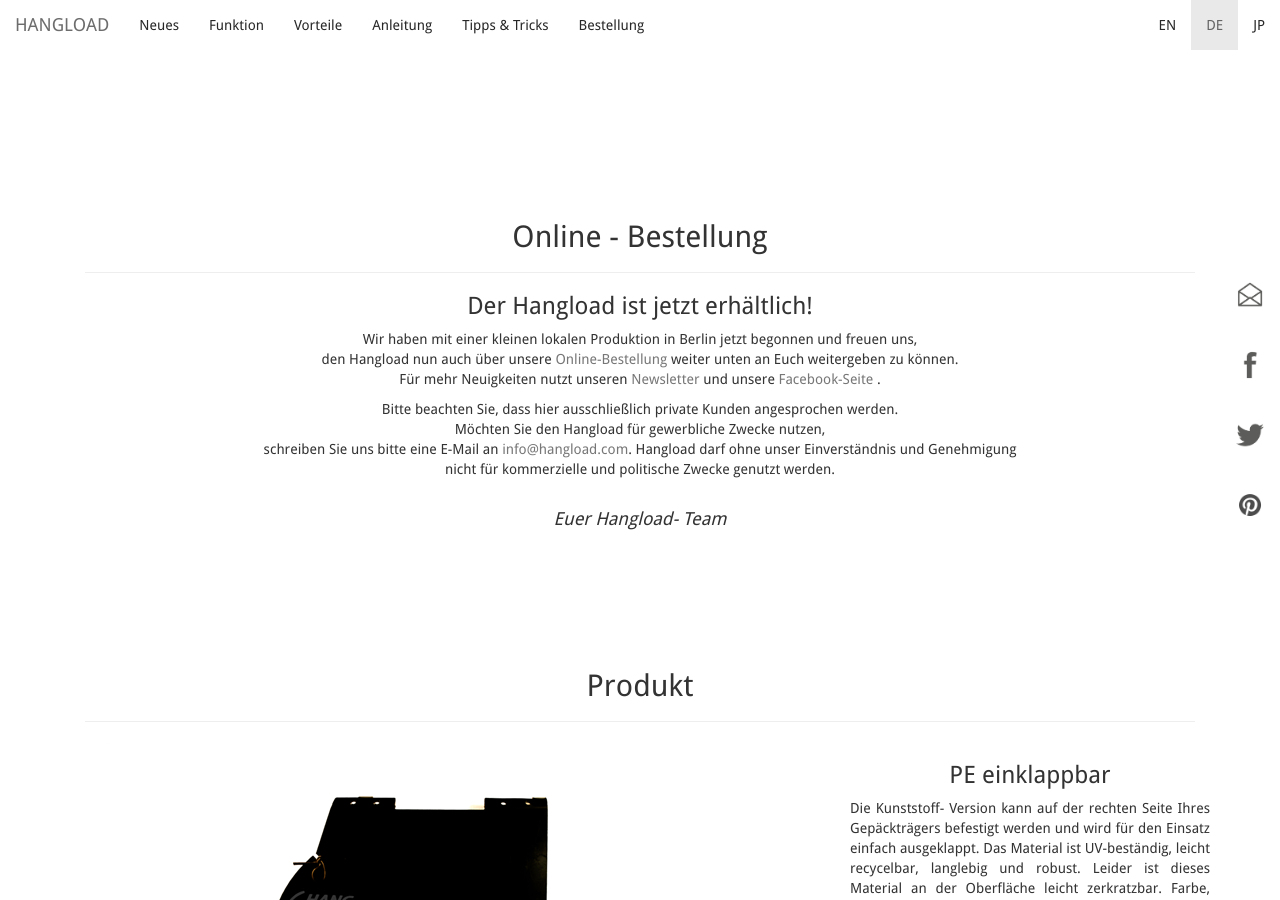
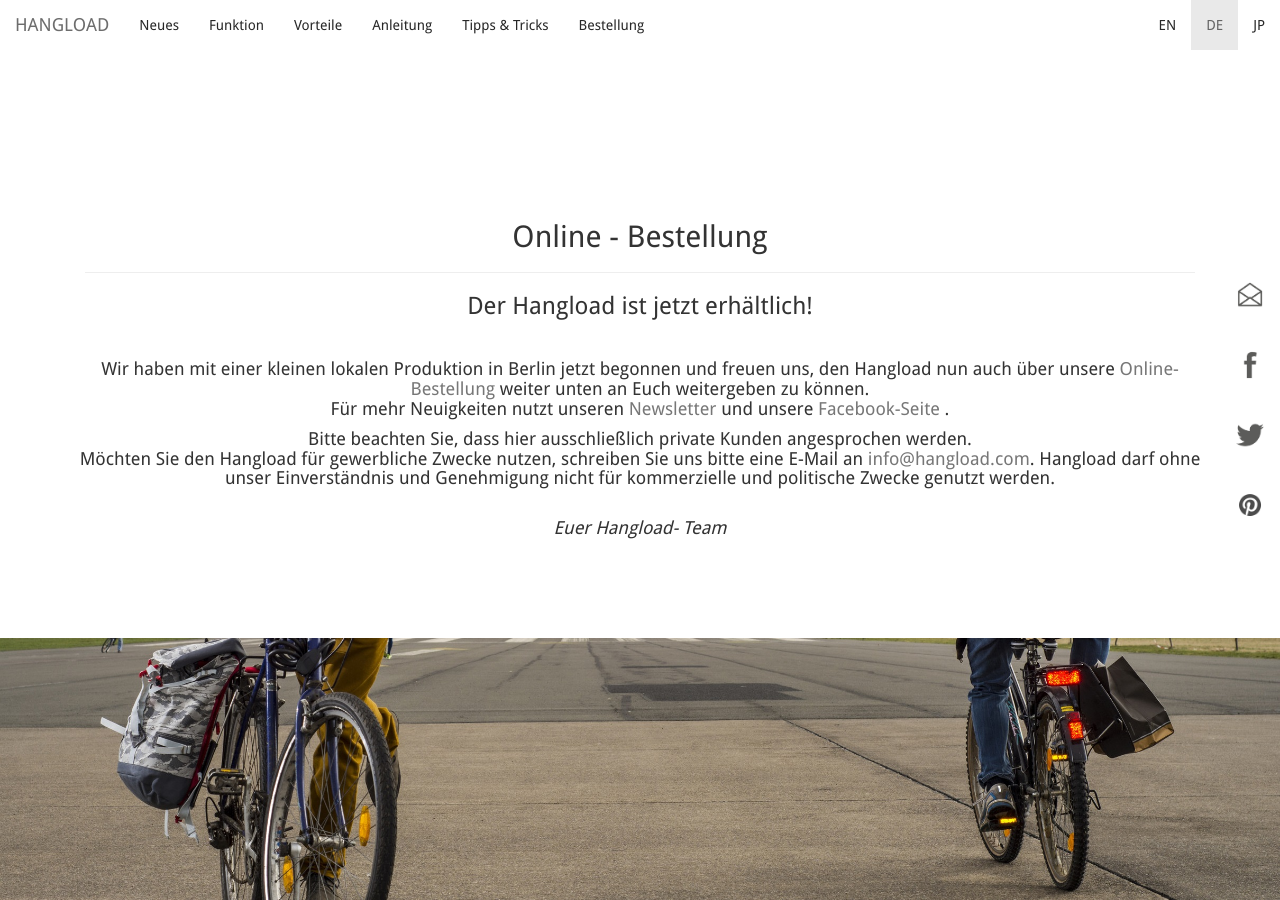
Before and after one commit to bodokaiser/hangload.com, a Jekyll site: the page built from de/webshop/index.html, in a window 1280 px wide and 900 px high. Built offline with Jekyll 4.4.1, drawn with Linux system fonts in a browser that asks for light colours; nearby versions of some CDN libraries; library files that are not in the unit come from our copies; Markdown is read by kramdown in place of the engine named in the settings.

Commit message:
Update index.html

```diff
--- a/de/webshop/index.html
+++ b/de/webshop/index.html
@@ -156,24 +156,29 @@
         <h2 class="text-center">Online - Bestellung</h2>
       </div>
     </div>
-    <h3 class="text-center">Der Hangload ist jetzt erhältlich! </h3>
-<p class="text-center">
-Wir haben mit einer kleinen lokalen Produktion in Berlin jetzt begonnen und freuen uns, <br>
+    <h3 class="text-center">Der Hangload ist jetzt erhältlich! </h3> <br>
+<h4 class="text-center">
+Wir haben mit einer kleinen lokalen Produktion in Berlin jetzt begonnen und freuen uns,
 den Hangload nun auch über unsere <a href="/de/webshop/#order"> Online-Bestellung </a> weiter unten an Euch weitergeben zu können. <br>
 Für mehr Neuigkeiten nutzt unseren <a href="//eepurl.com/SBj6T">Newsletter </a> und unsere <a href="//facebook.com/HangLoad">Facebook-Seite </a>.
-</p>
-<p class="text-center">
+</h4>
+<h4 class="text-center">
 Bitte beachten Sie, dass hier ausschließlich private Kunden angesprochen werden. <br>
-Möchten Sie den Hangload für gewerbliche Zwecke nutzen, <br>
+Möchten Sie den Hangload für gewerbliche Zwecke nutzen,
 schreiben Sie uns bitte eine E-Mail an <a href="mailto:info@hangload.com">info@hangload.com</a>.
-Hangload darf ohne unser Einverständnis und Genehmigung <br>
-nicht für kommerzielle und politische Zwecke genutzt werden.
-</p>
+Hangload darf ohne unser Einverständnis und Genehmigung nicht für kommerzielle und politische Zwecke genutzt werden.
+</h4>
 <p class="text-center h4">
 <br/>
 <em>Euer Hangload- Team </em>
 </p>
 </article>
+
+<section id="airport" class="hidden-xs hidden-sm"
+  data-200="background-position: 100% 100%"
+  data-500="background-position: 100% 42%;">
+</section>
+
 <article class="container" id="product">
   <div class="col-xs-12">
     <div class="page-header">
```
